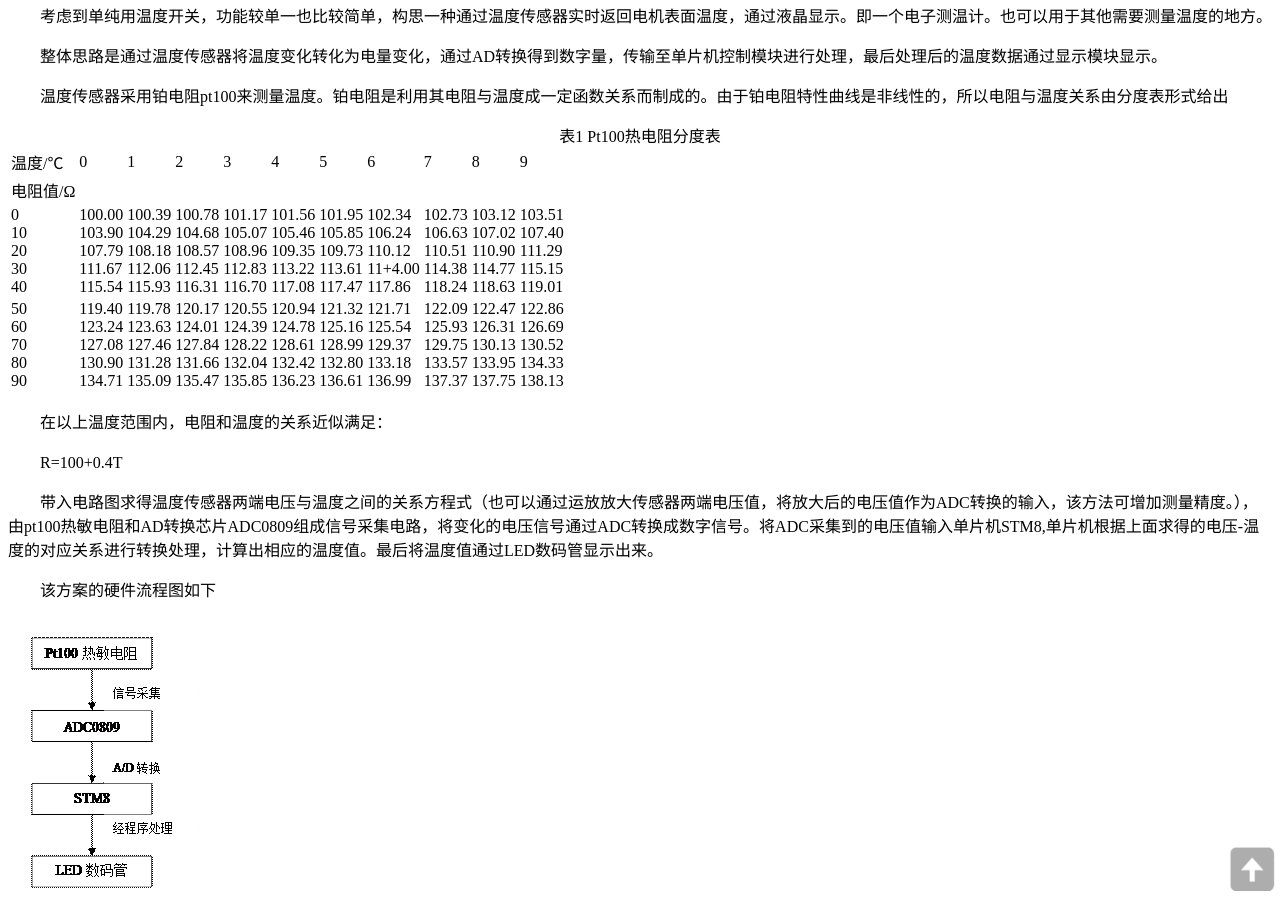
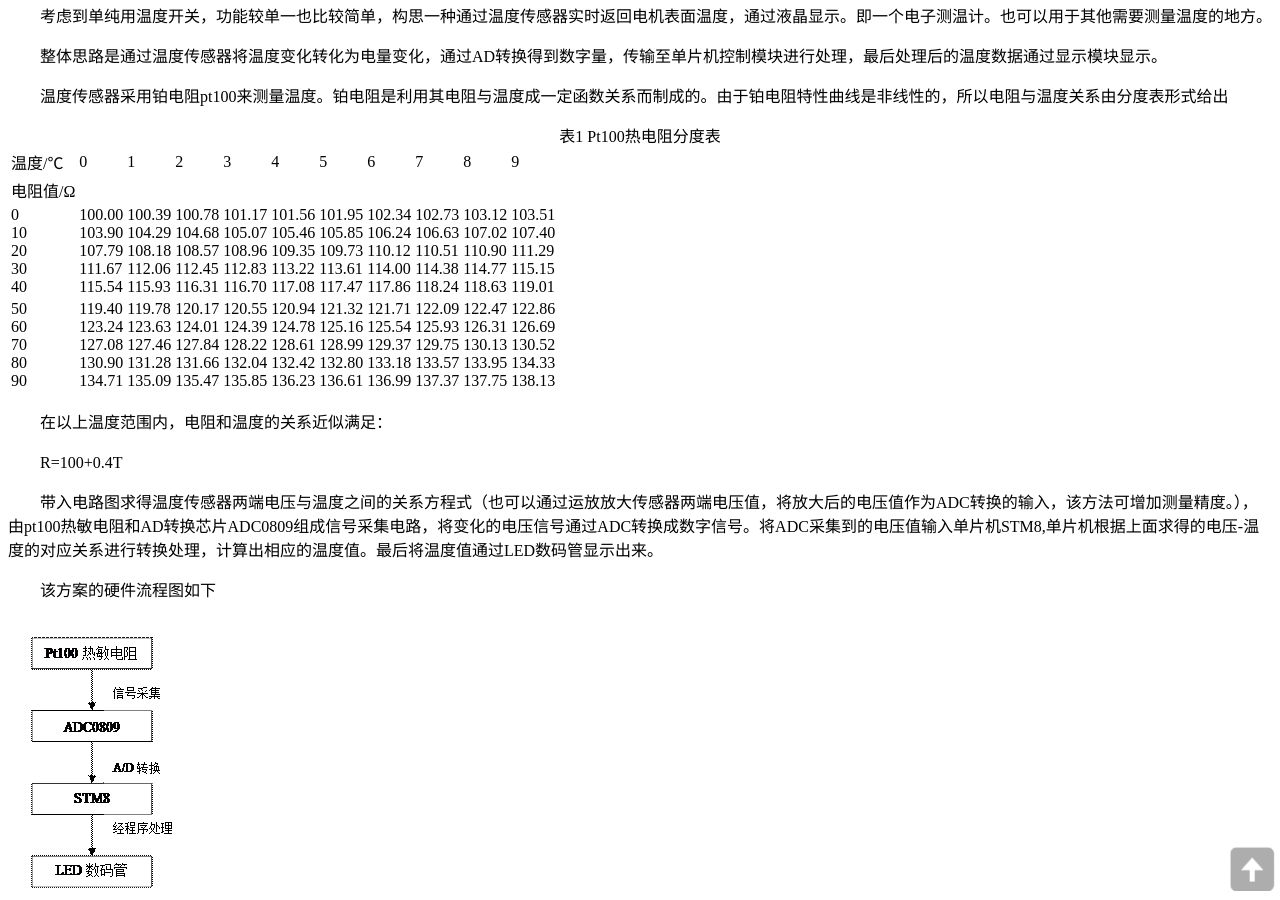
Before and after one commit to RCSTech/RCSTech.github.io, a Jekyll site: the page built from _posts/2014-2-17-Motor-protect.md, in a window 1280 px wide and 900 px high, scrolled down 2333 px. Built offline with Jekyll 4.4.1, drawn with Linux system fonts in a browser that asks for light colours; nearby versions of some CDN libraries; comment, search, counter and statistics services are not loaded; a style sheet for code colours, icons or effects is not loaded.

Commit message:
基本没问题了，图有点模糊，下次换下

```diff
--- a/_posts/2014-2-17-Motor-protect.md
+++ b/_posts/2014-2-17-Motor-protect.md
@@ -103,6 +103,7 @@
 <br>
 
 　　原理图及说明如下
+
 <div style="text-align:left"><img src="{{site.img_path}}/2014-2-17 fig_2.png" style="width:700px" alt="图2">
 </div>
 <br>
@@ -237,7 +238,7 @@
   102.34<br>
   106.24<br>
   110.12<br>
-  11+4.00<br>
+  114.00<br>
   117.86
   </td>
   <td>
```
Also changed, not shown: other parts of _posts/2014-2-17-Motor-protect.md (+1 -1 lines).
